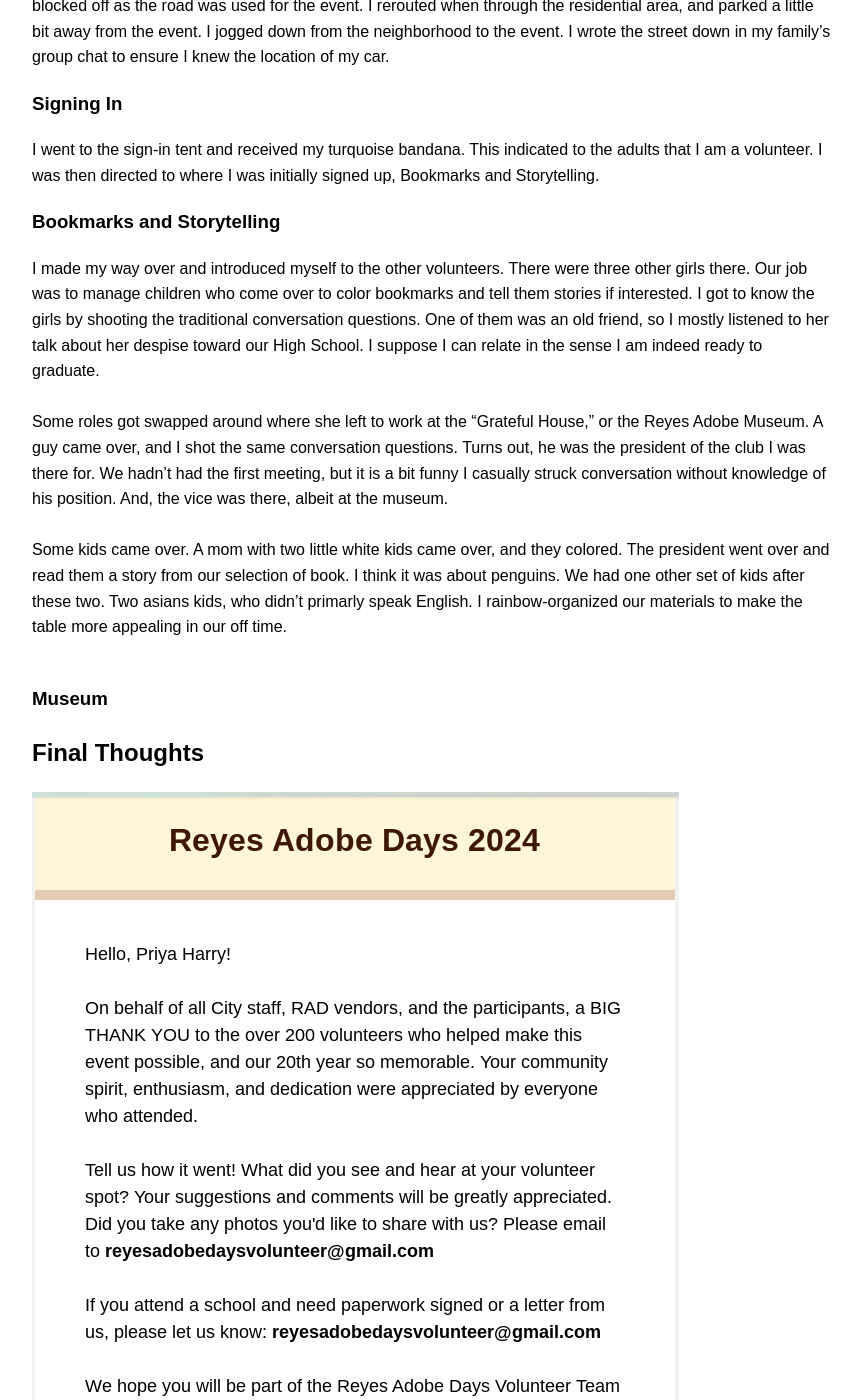
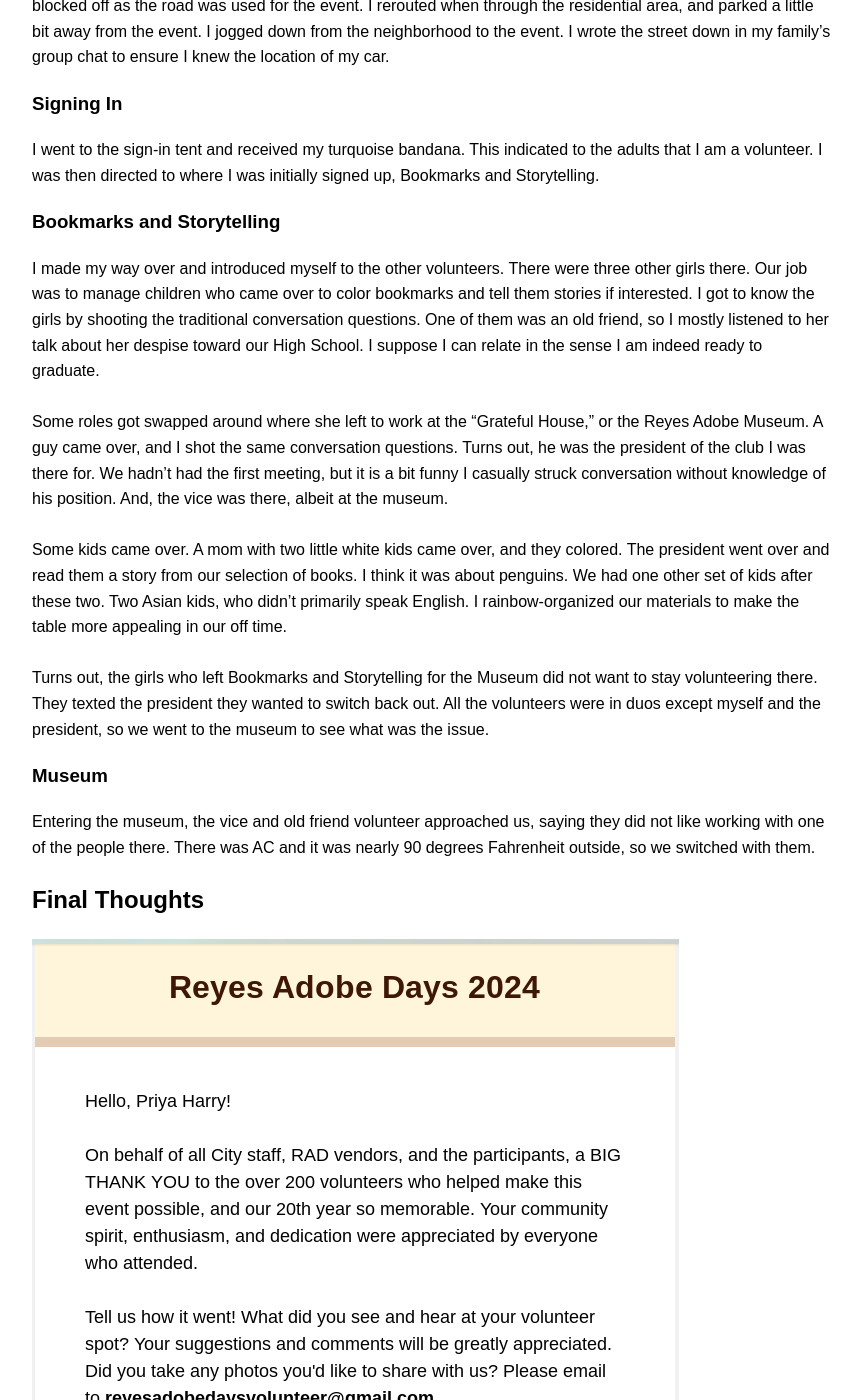
Before and after one commit to CaptainSapphire/PH-s-Blog, a Jekyll site: the page built from _posts/2024-10-10-Reyes-Adobe-experience.md, in a window 1280 px wide and 1400 px high, scrolled down 669 px. Shown: the whole window, without its empty margins (208-1069 px from the left). Built offline with Jekyll 4.4.1, drawn with Linux system fonts in a browser that asks for light colours; our own code applies the rules of GitHub Pages for plain Markdown files.

Commit message:
Update 2024-10-10-Reyes-Adobe-experience.md

```diff
--- a/_posts/2024-10-10-Reyes-Adobe-experience.md
+++ b/_posts/2024-10-10-Reyes-Adobe-experience.md
@@ -13,14 +13,14 @@
 I went to the sign-in tent and received my turquoise bandana. This indicated to the adults that I am a volunteer. I was then directed to where I was initially signed up, Bookmarks and Storytelling.
 
 ### Bookmarks and Storytelling
-I made my way over and introduced myself to the other volunteers. There were three other girls there. Our job was to manage children who come over to color bookmarks and tell them stories if interested. I got to know the girls by shooting the traditional conversation questions. One of them was an old friend, so I mostly listened to her talk about her despise toward our High School. I suppose I can relate in the sense I am indeed ready to graduate. <br><br>
+I made my way over and introduced myself to the other volunteers. There were three other girls there. Our job was to manage children who came over to color bookmarks and tell them stories if interested. I got to know the girls by shooting the traditional conversation questions. One of them was an old friend, so I mostly listened to her talk about her despise toward our High School. I suppose I can relate in the sense I am indeed ready to graduate. <br><br>
 Some roles got swapped around where she left to work at the "Grateful House," or the Reyes Adobe Museum. A guy came over, and I shot the same conversation questions. Turns out, he was the president of the club I was there for. We hadn't had the first meeting, but it is a bit funny I casually struck conversation without knowledge of his position. And, the vice was there, albeit at the museum.
 <br><br>
-Some kids came over. A mom with two little white kids came over, and they colored. The president went over and read them a story from our selection of book. I think it was about penguins. We had one other set of kids after these two. Two asians kids, who didn't primarly speak English. I rainbow-organized our materials to make the table more appealing in our off time.
+Some kids came over. A mom with two little white kids came over, and they colored. The president went over and read them a story from our selection of books. I think it was about penguins. We had one other set of kids after these two. Two Asian kids, who didn't primarily speak English. I rainbow-organized our materials to make the table more appealing in our off time.
 <br><br>
-
+Turns out, the girls who left Bookmarks and Storytelling for the Museum did not want to stay volunteering there. They texted the president they wanted to switch back out. All the volunteers were in duos except myself and the president, so we went to the museum to see what was the issue.
 ### Museum
-
+Entering the museum, the vice and old friend volunteer approached us, saying they did not like working with one of the people there. There was AC and it was nearly 90 degrees Fahrenheit outside, so we switched with them.
 
 ## Final Thoughts
 
```
